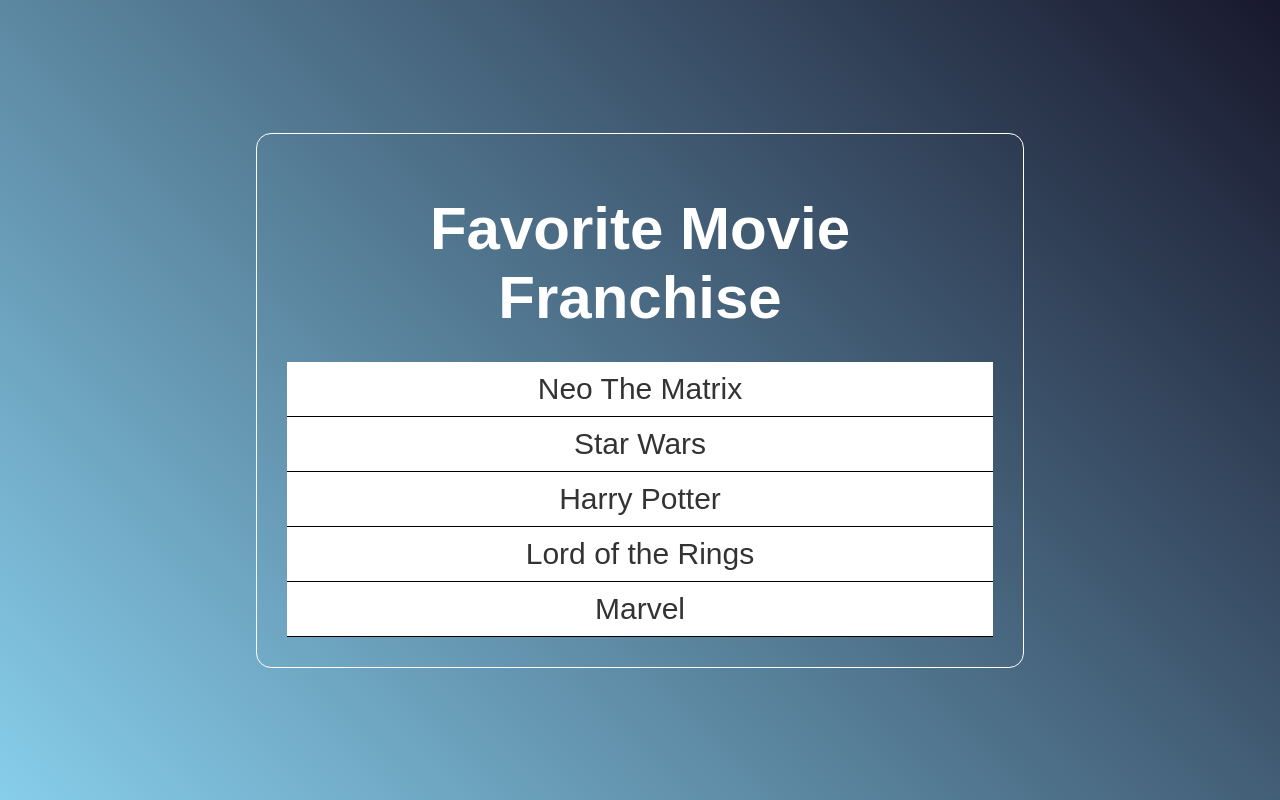
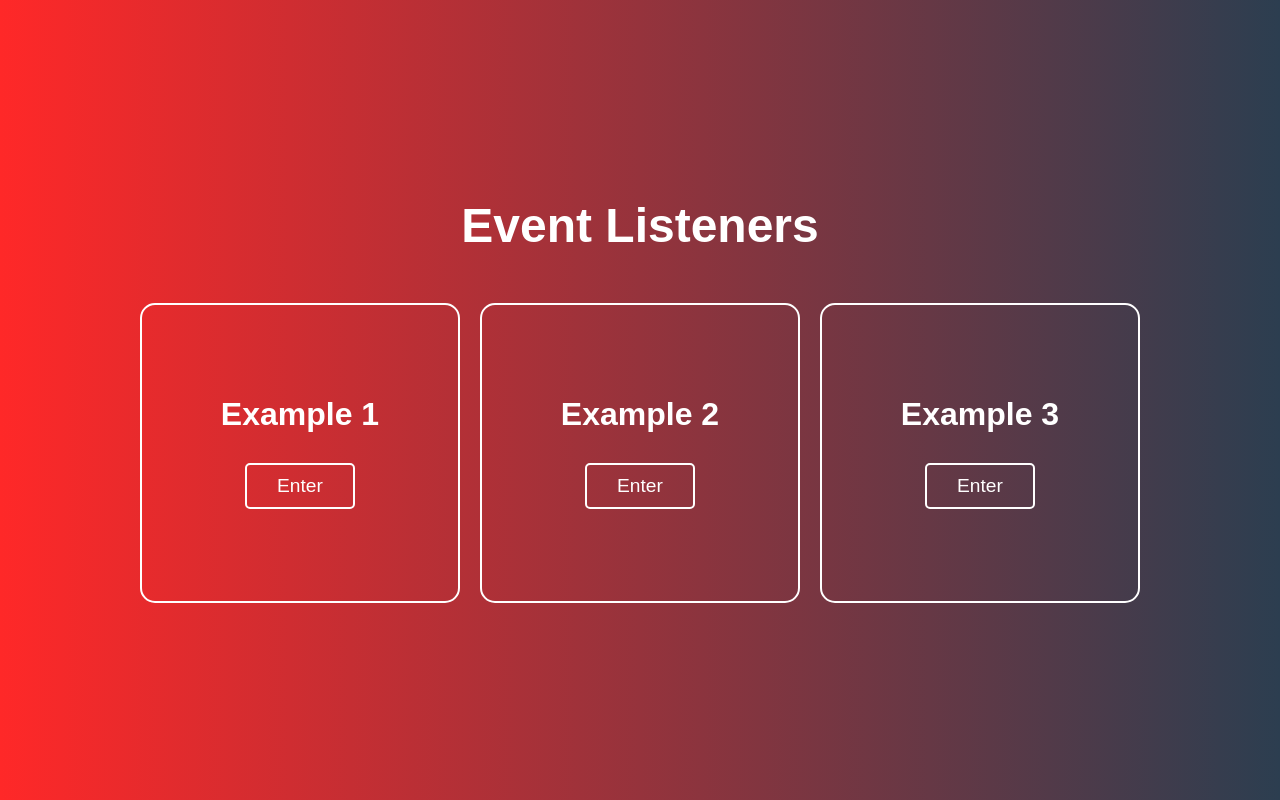
Before and after one commit to mantagute/get_to_know_with_Js, a plain HTML site: page index.html in a window 1280 px wide. Drawn offline with Linux system fonts and the light colour scheme.

Commit message:
playing with Event Listeners

```diff
--- a/index.html
+++ b/index.html
@@ -3,19 +3,25 @@
 <head>
     <meta charset="UTF-8">
     <meta name="viewport" content="width=device-width, initial-scale=1.0">
-    <title>DOM Manipulation</title>
+    <title>Event Listeners</title>
     <link rel="stylesheet" href="style.css">
 </head>
 <body>
+    <h1 id="main-heading">Event Listeners</h1>
+
     <div class="container">
-        <h1 id="main-heading">Favorite Movie Franchise</h1>
-        <ul>
-            <li class="list-items"> <span>Neo</span> The Matrix</li>
-            <li class="list-items">Star Wars</li>
-            <li class="list-items">Harry Potter</li>
-            <li class="list-items">Lord of the Rings</li>
-            <li class="list-items">Marvel</li>
-        </ul>
+        <div class="boxes box-1">
+            <h1 class="heading">Example 1</h1>
+            <button onclick="alert('I luv JS')">Enter</button>
+        </div>
+        <div class="boxes box-2">
+            <h1 class="heading">Example 2</h1>
+            <button class="btn-2">Enter</button>
+        </div>
+        <div class="boxes box-3">
+            <h1 class="heading">Example 3</h1>
+            <button class="btn-3">Enter</button>
+        </div>
     </div>
     <script src="main.js"></script>
 </body>
--- a/main.js
+++ b/main.js
@@ -1,24 +1,25 @@
 // DOM MANIPULATION
 
-// Traverse the DOM
+// Event Listeners
 
-//Parent Node Traversal
-
-let ul = document.querySelector('ul');
+//element.addEventListener("", function());
 
 
-// console.log(ul.parentNode.parentNode);
-// console.log(ul.parentElement.parentElement);
+const buttonTwo = document.querySelector('.btn-2')
 
-// const html = document.documentElement;
+function alertBtn () {
+    alert('I also love Js');
+}
 
-// console.log(html.parentNode)
-// console.log(html.parentElement)
+buttonTwo.addEventListener('click', alertBtn);
 
-// console.log(ul.childNodes);
-// console.log(ul.firstChild);
-// console.log(ul.lastChild);
 
-// ul.childNodes[1].style.backgroundColor = 'blue'
+//Mouseover
 
-console.log(ul.children)
+const newBackgroundColor = document.querySelector('.box-3')
+
+function changeBgColor() {
+    newBackgroundColor.style.backgroundColor = 'red'
+}
+
+newBackgroundColor.addEventListener('mouseover', changeBgColor)
--- a/style.css
+++ b/style.css
@@ -1,58 +1,60 @@
 /* RESET */
-
 * {
     box-sizing: border-box;
+    font-family: sans-serif;
     margin: 0;
     padding: 0;
 }
 
-/* VARIABLES */
-
-:root {
-    /*  FONT STYLES */
-    --FC: white;
-    --FF: sans-serif;
-    --FS: 30px
-}
-
-/* UTILITY CLASS*/
-
-.nowrap {
-    white-space: nowrap;
-}
-
 body {
     align-items: center;
-    background-image: linear-gradient(45deg, #87CEEB, #18182d);
-    color: var(--FC);
+    background-image: linear-gradient(to right,rgba(255, 0, 0, 0.845), #2c3e50);
+    color: white;
     display: flex;
-    font-family: var(--FF);
-    font-size: var(--FS);
-    height: 100vh;
+    flex-direction: column;
     justify-content: center;
-
+    min-height: 100vh;
 }
 
 #main-heading {
-    padding: 30px
+    margin-bottom: 50px;
+    font-size: 3rem;
+}
+.container {
+    display: flex;
+    flex-wrap: wrap;
+    gap: 20px;
+    justify-content: center;
+    max-width: 1000px;
+    width: 90%;
 }
 
-.container {
+
+.boxes {
+    align-items: center;
     border-radius: 15px;
-    border: 1px solid white;
-    padding: 30px;
-    text-align: center;
-    width: 60%;
+    border: 2px solid white;
+    display: flex;
+    flex-direction: column;
+    flex: 1;
+    gap: 30px;
+    height: 300px;
+    justify-content: center;
+    min-width: 200px;
 }
 
-.container ul {
-    list-style: none;
-    padding: 0;
+button {
+    background-color: transparent;
+    border-radius: 5px;
+    border: 2px solid white;
+    color: white;
+    cursor: pointer;
+    font-size: 1.2rem;
+    padding: 10px 30px;
+    transition: 0.3s;
 }
 
-.list-items {
+button:hover {
     background-color: white;
-    border-bottom: 1px solid black;
-    color: #333;
-    padding: 10px;
+    color: #2c3e50;
 }
```
